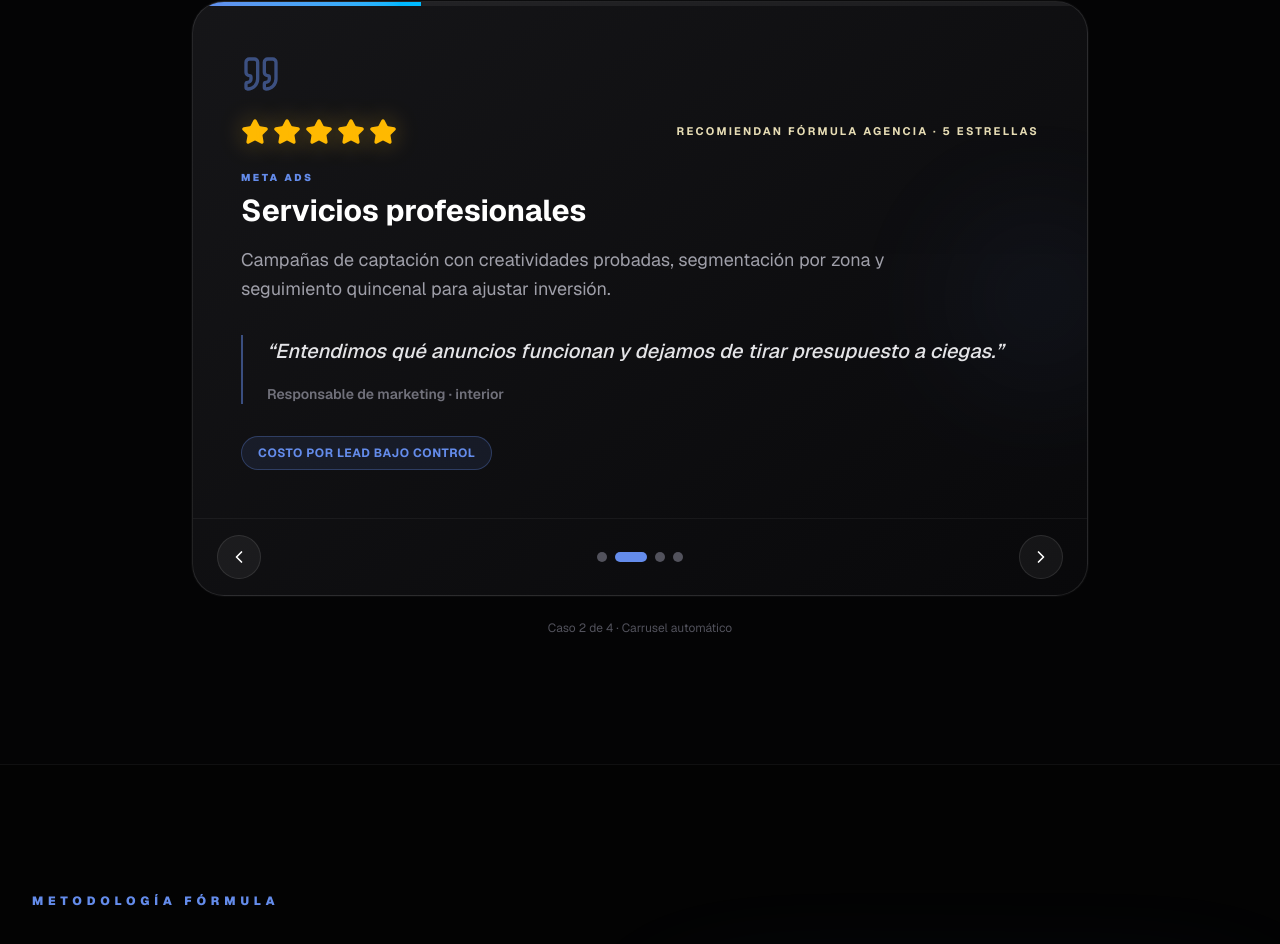
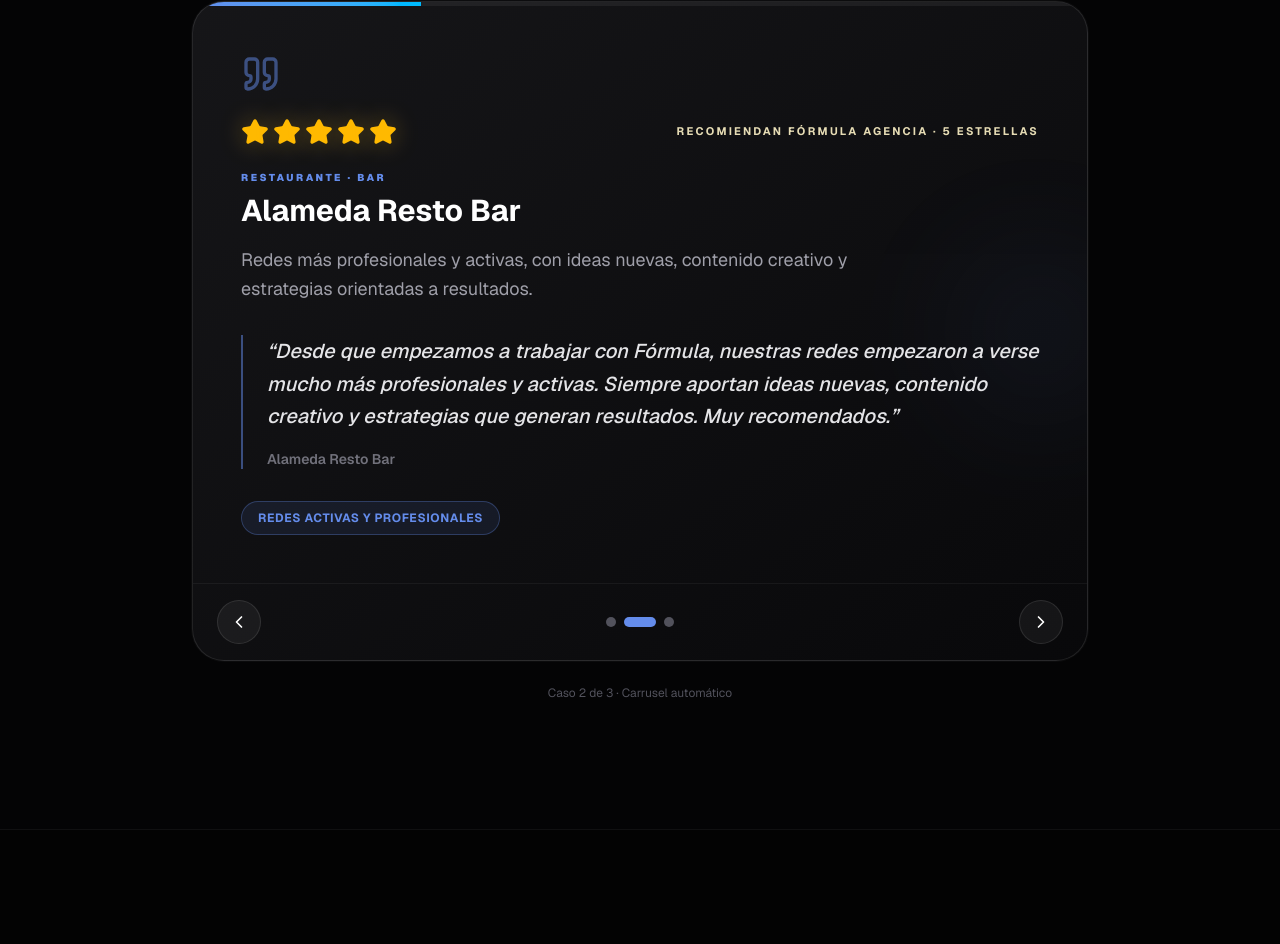
Before and after one commit to Madsjeez-Landings-Page/landingpagejuampi, a Next.js app: page / in a window 1280 px wide. Shown: the part 3198-4142 px from the top of the page. Built offline with nearby package versions, Linux system fonts and the light colour scheme.

Commit message:
Copy: testimonios reales (Los Álamos, Alameda, El Bunker)
Co-authored-by: Cursor <cursoragent@cursor.com>

```diff
--- a/components/client-cases-carousel.tsx
+++ b/components/client-cases-carousel.tsx
@@ -4,47 +4,36 @@ import { useCallback, useEffect, useRef, useState } from "react";
 import { ChevronLeft, ChevronRight, Quote, Star } from "lucide-react";
 import { BRAND_RGB } from "@/lib/brand";
 
-/** Editá esta lista con clientes y casos reales cuando los tengas. */
 export const CLIENT_CASES = [
   {
-    tag: "Redes + contenido",
-    title: "Comercio local · alimentos",
+    tag: "Turismo · gastronomía",
+    title: "Estancia Los Álamos",
     summary:
-      "Calendario de publicaciones, reels de producto y tono de marca unificado para pasar de publicar “por publicar” a contar una historia clara.",
+      "Comunicación digital ordenada y alineada a la esencia del lugar: imagen de marca, redes y seguimiento constante en cada detalle.",
     quote:
-      "Por fin tenemos un feed que se ve profesional y la gente nos escribe con consultas concretas.",
-    author: "Dueña · Buenos Aires",
-    highlight: "Más mensajes directos calificados",
+      "Trabajar con Fórmula nos ayudó a ordenar y potenciar toda nuestra comunicación digital. No solo mejoraron la imagen de nuestra marca, sino que también lograron transmitir la esencia del lugar en redes sociales. Se nota el compromiso, la creatividad y el seguimiento constante en cada detalle.",
+    author: "Karina, Patricia y Dalma · Estancia Los Álamos",
+    highlight: "Marca e identidad en redes",
   },
   {
-    tag: "Meta Ads",
-    title: "Servicios profesionales",
+    tag: "Restaurante · bar",
+    title: "Alameda Resto Bar",
     summary:
-      "Campañas de captación con creatividades probadas, segmentación por zona y seguimiento quincenal para ajustar inversión.",
+      "Redes más profesionales y activas, con ideas nuevas, contenido creativo y estrategias orientadas a resultados.",
     quote:
-      "Entendimos qué anuncios funcionan y dejamos de tirar presupuesto a ciegas.",
-    author: "Responsable de marketing · interior",
-    highlight: "Costo por lead bajo control",
+      "Desde que empezamos a trabajar con Fórmula, nuestras redes empezaron a verse mucho más profesionales y activas. Siempre aportan ideas nuevas, contenido creativo y estrategias que generan resultados. Muy recomendados.",
+    author: "Alameda Resto Bar",
+    highlight: "Redes activas y profesionales",
   },
   {
-    tag: "Identidad + redes",
-    title: "Marca personal · emprendimiento",
+    tag: "Crecimiento · multi-sucursal",
+    title: "El Bunker del Escabio",
     summary:
-      "Guía de voz, plantillas de historias y piezas simples para sostener constancia sin depender de tendencias pasajeras.",
+      "Acompañamiento desde el inicio: de una sucursal a dos, con creatividad, ideas y presencia constante en redes y comunicación.",
     quote:
-      "Juampi nos ordenó el mensaje; ahora sé qué decir cada semana sin bloquearme.",
-    author: "Fundadora · proyecto propio",
-    highlight: "Constancia + coherencia visual",
-  },
-  {
-    tag: "Community + pauta",
-    title: "PyME · producto regional",
-    summary:
-      "Respuesta en comentarios y MD, FAQs armadas y remarketing suave para cerrar la venta después del primer contacto.",
-    quote:
-      "Se nota que hay alguien detrás de la cuenta; los clientes vuelven y recomiendan.",
-    author: "Director comercial · La Pampa",
-    highlight: "Más recompra y referidos",
+      "Fórmula nos acompaña desde el comienzo de El Bunker. Arrancamos con una sola sucursal y hoy, después de mucho trabajo, ya contamos con dos. Siempre estuvieron presentes aportando ideas, creatividad y ayudándonos a crecer en redes y comunicación. Juampi siempre está atento y predispuesto.",
+    author: "Iván · El Bunker del Escabio",
+    highlight: "De 1 a 2 sucursales",
   },
 ] as const;
 
```
